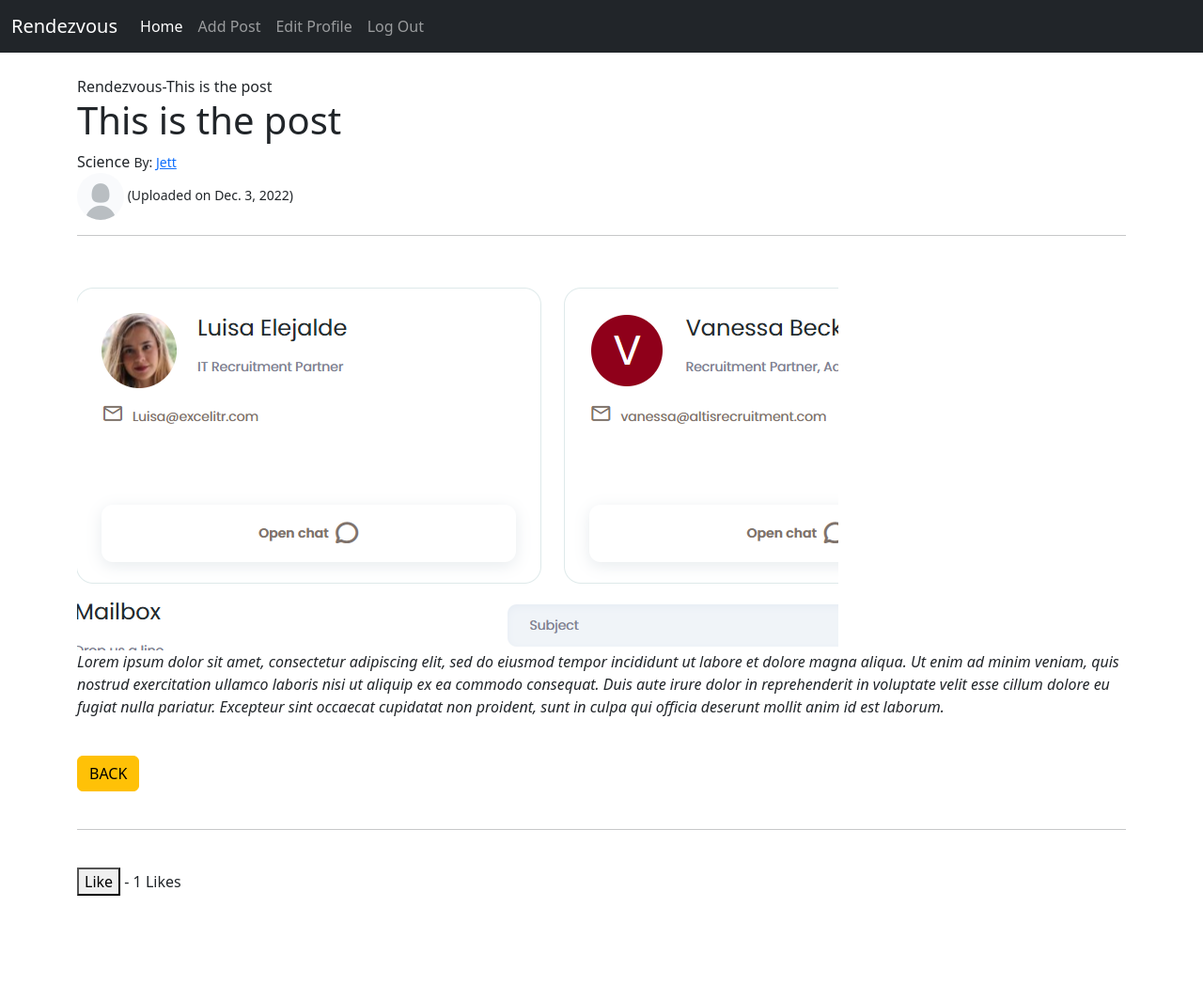
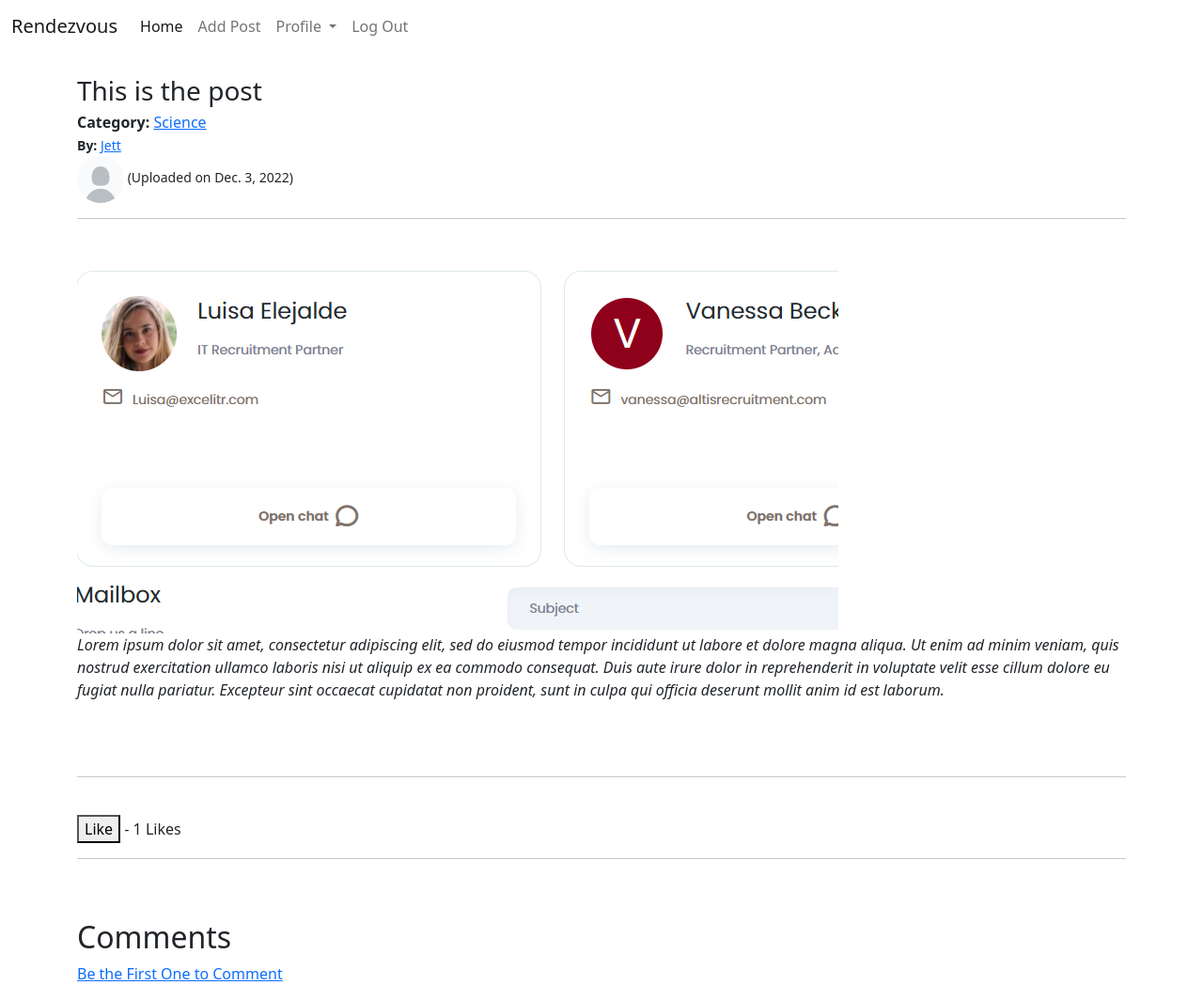
Before and after one commit to Syed-Mohid/Web-Dev-Blogging-App, a Django app: page /article/26 in a window 1280 px wide. Shown: the whole page at 94% size. Before the commit the page ends 953 px from the top, so only its background shows below. Run offline with Django 4.2, Linux system fonts and the light colour scheme; a user stored in the database is signed in; data comes from the database, SQL or seed files in the repository; both versions use the stored data as it was after the commit; data that the repository does not hold is empty; some libraries are stand-ins or nearby versions.

Commit message:
App is ready for production

```diff
--- a/ProBlog/admin.py
+++ b/ProBlog/admin.py
@@ -1,8 +1,9 @@
 from django.contrib import admin
-from.models import Post, Category ,Profile
+from.models import Post, Category ,Profile , Comment
 
 admin.site.register(Post)
 admin.site.register(Category)
 admin.site.register(Profile)
+admin.site.register(Comment)
 
 # Register your models here.
--- a/ProBlog/forms.py
+++ b/ProBlog/forms.py
@@ -1,5 +1,5 @@
 from django import forms
-from .models import Post, Category
+from .models import Post, Category , Comment
 
 #choices =[('General','General'),('Entertainment','Entertainment'),('Science','Science'),('Sport','Sports'),]
 
@@ -35,3 +35,14 @@
             'body': forms.Textarea(attrs={'class':'form-control'}),
             'snippet': forms.TextInput(attrs={'class':'form-control'}),
         }
+
+class  CommentForm(forms.ModelForm):
+    class Meta:
+        model = Comment
+        fields = ('name','body')
+
+        widgets = {
+            'name': forms.TextInput(attrs={'class':'form-control','value':'','id':'elder','type':'hidden'}),
+            'body': forms.Textarea(attrs={'class':'form-control'}),
+
+        }
--- a/ProBlog/models.py
+++ b/ProBlog/models.py
@@ -22,6 +22,9 @@
     def __str__(self):
         return str(self.user)
 
+    def get_absolute_url(self):
+        return reverse('home')
+
 class Post(models.Model):
     title = models.CharField(max_length=255)
     thumbnail= models.ImageField(null=True, blank=True,upload_to="images/")
@@ -41,3 +44,12 @@
 
     def get_absolute_url(self):
         return reverse('home')
+
+class Comment(models.Model):
+    post = models.ForeignKey(Post , related_name="comments" , on_delete=models.CASCADE)
+    name = models.CharField(max_length=255)
+    body = models.TextField()
+    date_added = models.DateTimeField(auto_now_add=True)
+
+    def __str__(self):
+        return '%s-%s'(self.post.title, self.name)
--- a/ProBlog/templates/article_details.html
+++ b/ProBlog/templates/article_details.html
@@ -1,12 +1,12 @@
 {% extends 'base.html' %}
 {% load static %}
 {% block content %}
-{% block title %} Rendezvous-{{post.title}} {% endblock %}
+{% block title %}  {% endblock %}
 
 
-<h1>{{post.title}}</h1>
-{{post.category}}
-<small>By: <a href = "{% url 'show_profile' post.author.profile.id %}">{{post.author}}</a><br/>
+<h3 class="blog-post-title mb-1">{{post.title}}</h3>
+<strong>Category:  </strong><a href="{% url 'category' post.category %}">{{post.category}}</a>
+<br/><small><strong>By:  </strong> <a href = "{% url 'show_profile' post.author.profile.id %}">{{post.author}}</a><br/>
 
 {% if post.author.profile.profile_pic %}
     <img src ="{{ post.author.profile.profile_pic.url }}" width="50" height="50" class = "rounded-circle">
@@ -27,7 +27,8 @@
 {% endif %}
 
 {{post.body|safe}}
-<br/>
+
+
 {% if user.is_authenticated %}
 
     {% if user.id == post.author.id %}
@@ -38,7 +39,7 @@
     {% endif %}
 {% endif %}
 
-<a href="{% url 'home' %}" class="btn btn-warning">BACK</a>
+
 
 <br/><br/>
 <hr>
@@ -48,7 +49,25 @@
     <button type = "submit", name="post_id", value = "{{ post.id }}", class ="btn-primary
     btn-sm">Like</button> - {{ post.likes.count }}
     Likes
+<hr>
 </form>
+<br/><br/>
+<h2>Comments</h2>
+
+{% if not post.comments.all %}
+    <a href= "{% url 'add_comment' post.pk %}">Be the First One to Comment</a>
+{% else %}
+    {% for comment in post.comments.all %}
+        <strong>{{ comment.name }}-{{ comment.date_added }}</strong>
+        <br/>
+        {{ comment.body }}
+        <br/>
+
+    {% endfor %}
+
+    <a href= "{% url 'add_comment' post.pk %}">Add Comment</a>
+
+{% endif %}
 
 
 {% endblock %}
--- a/ProBlog/templates/base.html
+++ b/ProBlog/templates/base.html
@@ -12,7 +12,7 @@
     {% endblock %}
   </title>
   <body>
-    <nav class="navbar navbar-expand-lg navbar-dark bg-dark">
+    <nav class="navbar navbar-expand-sm navbar-white bg-white">
         <div class="container-fluid">
           <a class="navbar-brand" href="{% url 'home' %}">Rendezvous</a>
           <button class="navbar-toggler" type="button" data-bs-toggle="collapse" data-bs-target="#navbarSupportedContent" aria-controls="navbarSupportedContent" aria-expanded="false" aria-label="Toggle navigation">
@@ -50,8 +50,29 @@
               <li class="nav-item">
                 <a class="nav-link" href="{% url 'add_post' %}">Add Post</a>
               </li>
-              <li class="nav-item">
-                <a class="nav-link" href="{% url 'edit_profile' %}">Edit Profile</a>
+              <li class="nav-item dropdown">
+                <a class="nav-link dropdown-toggle" href="#" role="button" data-bs-toggle="dropdown" aria-expanded="false">
+                  Profile
+                </a>
+
+
+                <ul class="dropdown-menu">
+
+
+
+
+                  {% if user.profile.id %}
+                    <a class="dropdown-item" href="{% url 'show_profile' user.profile.id %}">My Profile</a>
+                    <a class="dropdown-item" href="{% url 'edit_profile_page' user.profile.id %}">Edit Profile</a>
+                  {% else %}
+                    <a class="dropdown-item" href="{% url 'create_profile_page' %}">Create Profile Page</a>
+                  {% endif %}
+
+                  <a class="dropdown-item" href="{% url 'edit_profile' %}">Account Settings</a>
+
+
+
+                </ul>
               </li>
               <li class="nav-item">
                 <a class="nav-link" href="{% url 'logout' %}">Log Out</a>
--- a/ProBlog/urls.py
+++ b/ProBlog/urls.py
@@ -1,7 +1,7 @@
 from django.contrib import admin
 from django.urls import path
 #from . import views
-from .views import HomeView, ArticleDetailView , AddPostView , UpdatePostView , DeletePostView, AddCategoryView , CategoryView , LikeView
+from .views import HomeView, ArticleDetailView , AddPostView , UpdatePostView , DeletePostView, AddCategoryView , CategoryView , LikeView , AddCommentView
 
 urlpatterns = [
     #path('',views.home, name='home'),
@@ -13,5 +13,6 @@
     path('add_category/', AddCategoryView.as_view(), name='add_category'),
     path('category/<str:cats>/',CategoryView, name='category'),
     path('like/<int:pk>', LikeView, name='like_post'),
+     path('article/<int:pk>/comment/', AddCommentView.as_view(), name='add_comment'),
 
 ]
--- a/ProBlog/views.py
+++ b/ProBlog/views.py
@@ -1,7 +1,7 @@
 from django.shortcuts import render , get_object_or_404
 from django.views.generic import ListView, DetailView, CreateView, UpdateView , DeleteView
-from .models import Post, Category
-from .forms import PostForm , EditForm
+from .models import Post, Category , Comment
+from .forms import PostForm , EditForm , CommentForm
 from django.urls import reverse_lazy, reverse
 from django.http import HttpResponseRedirect
 
@@ -69,3 +69,16 @@
         post.likes.add(request.user)
         liked=True
     return HttpResponseRedirect(reverse('article_details',args=[str(pk)]))
+
+class AddCommentView(CreateView):
+    model = Comment
+    form_class = CommentForm
+    template_name ='add_comment.html'
+
+
+    def form_valid(self,form):
+        form.instance.post_id = self.kwargs['pk']
+        return super().form_valid(form)
+
+    def get_success_url(self):
+        return reverse_lazy('article_details', kwargs={'pk': self.kwargs['pk']})
--- a/members/templates/registration/edit_profile.html
+++ b/members/templates/registration/edit_profile.html
@@ -1,14 +1,14 @@
 {% extends 'base.html' %}
-{% block title %} Edit Profile{% endblock %}
+{% block title %} Profile Settings{% endblock %}
 {% block content %}
-<h1>Rendezvous-Register</h1>
+<h1>Profile Settings</h1>
 <br/>
 <br/>
 <div class="form-group">
     <form method="POST">
         {% csrf_token %}
         {{form.as_p}}
-        <button class="btn btn-dark">Update Profile</button>
+        <button class="btn btn-dark">Update Settings</button>
 </div>
 
 
--- a/members/urls.py
+++ b/members/urls.py
@@ -1,6 +1,6 @@
 from django.contrib import admin
 from django.urls import path
-from .views import UserRegisterView,UserEditView, PasswordsChangeView , ShowProfilePageView
+from .views import UserRegisterView,UserEditView, PasswordsChangeView , ShowProfilePageView , EditProfilePageView , CreateProfilePageView
 from django.contrib.auth import views as auth_views
 
 #from . import views
@@ -11,6 +11,7 @@
     path('regiser/', UserRegisterView.as_view(), name='register'),
     path('edit_profile/', UserEditView.as_view(), name='edit_profile'),
     path('password/', PasswordsChangeView.as_view(template_name='registration/change_password.html')),
-    path('<int:pk>/profile/',ShowProfilePageView.as_view(), name ='show_profile')
-
+    path('<int:pk>/profile/',ShowProfilePageView.as_view(), name ='show_profile'),
+    path('<int:pk>/edit_profile_page/',EditProfilePageView.as_view(), name ='edit_profile_page'),
+     path('create_profile_page/',CreateProfilePageView.as_view(), name ='create_profile_page'),
 ]
```
Also changed, not shown: ProBlog/templates/add_comment.html (added, +26 -0 lines), members/forms.py (+9 -0 lines), members/templates/registration/create_user_profile_page.html (added, +20 -0 lines), members/templates/registration/edit_profile_page.html (added, +30 -0 lines), members/views.py (+17 -2 lines), ProBlog/migrations/0011_comment.py (added), db.sqlite3, media/images/profile/sqed.PNG (added).
